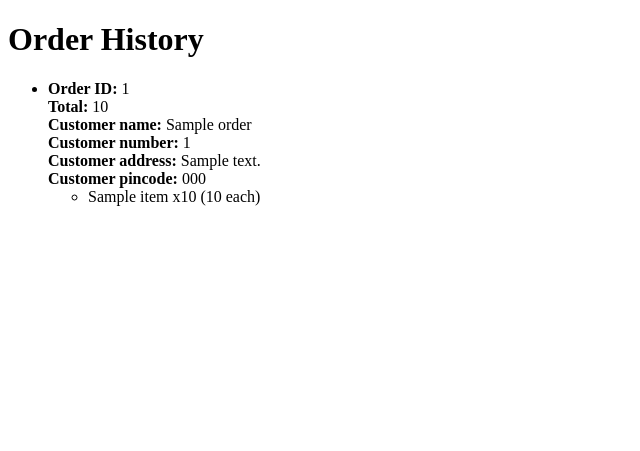
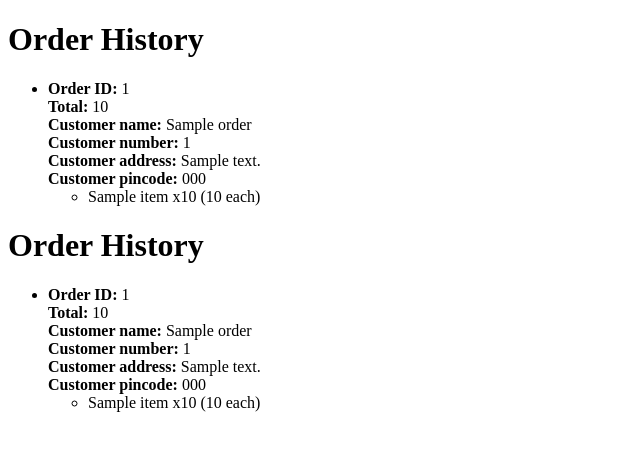
Before and after one commit to Onlinevoting123/WorldStore, a Flask app: template templates/history.html in a window 1280 px wide. Shown: the top 451 px of the page, without its empty margins (0-640 px from the left). Run offline with Flask 3, Linux system fonts and the light colour scheme; the template is opened without the code that fills it: most values are stand-ins (such as "Sample title", 1, 10 or a date in 2020).

Commit message:
Update history.html

```diff
--- a/templates/history.html
+++ b/templates/history.html
@@ -1,4 +1,12 @@
 <!doctype html>
+<html lang="en">
+<head>
+    <meta charset="UTF-8">
+    <meta name="viewport" content="width=device-width, initial-scale=1.0">
+    <link rel="website icon" type="png" href="/static/images/saw.png">
+    <title>Order History</title>
+</head>
+<body><!doctype html>
 <html lang="en">
 <head>
     <meta charset="UTF-8">
@@ -31,3 +39,28 @@
     {% endif %}
 </body>
 </html>
+
+    <h1>Order History</h1>
+    {% if orders %}
+        <ul>
+        {% for order in orders %}
+            <li>
+                <strong>Order ID:</strong> {{ order.order_id }}<br>
+                <strong>Total:</strong> {{ order.total }}<br>
+                <strong>Customer name:</strong> {{ order.customer_name }}<br>
+                <strong>Customer number:</strong> {{ order.customer_number }}<br>
+                <strong>Customer address:</strong> {{ order.customer_address }}<br>
+                <strong>Customer pincode:</strong> {{ order.customer_pincode }}<br>
+                <ul>
+                    {% for item in order.names %}
+                        <li>{{ item.name }} x{{ item.quantity }} ({{ item.price }} each)</li>
+                    {% endfor %}
+                </ul>
+            </li>
+        {% endfor %}
+        </ul>
+    {% else %}
+        <p>No orders found.</p>
+    {% endif %}
+</body>
+</html>
```
